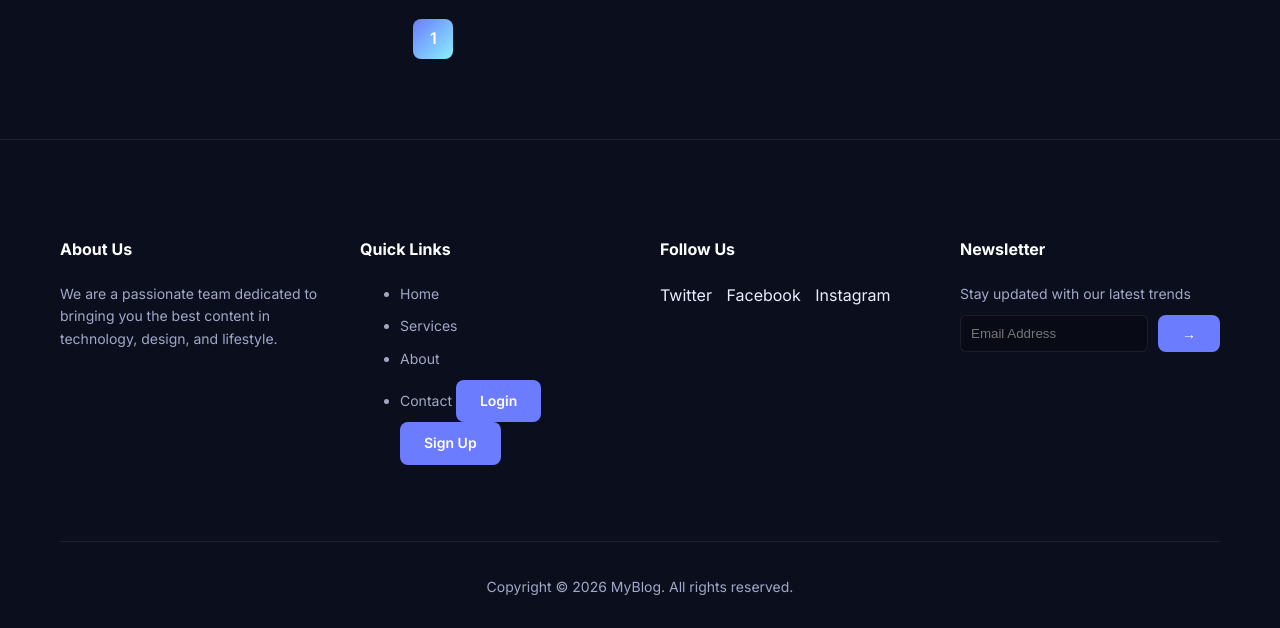
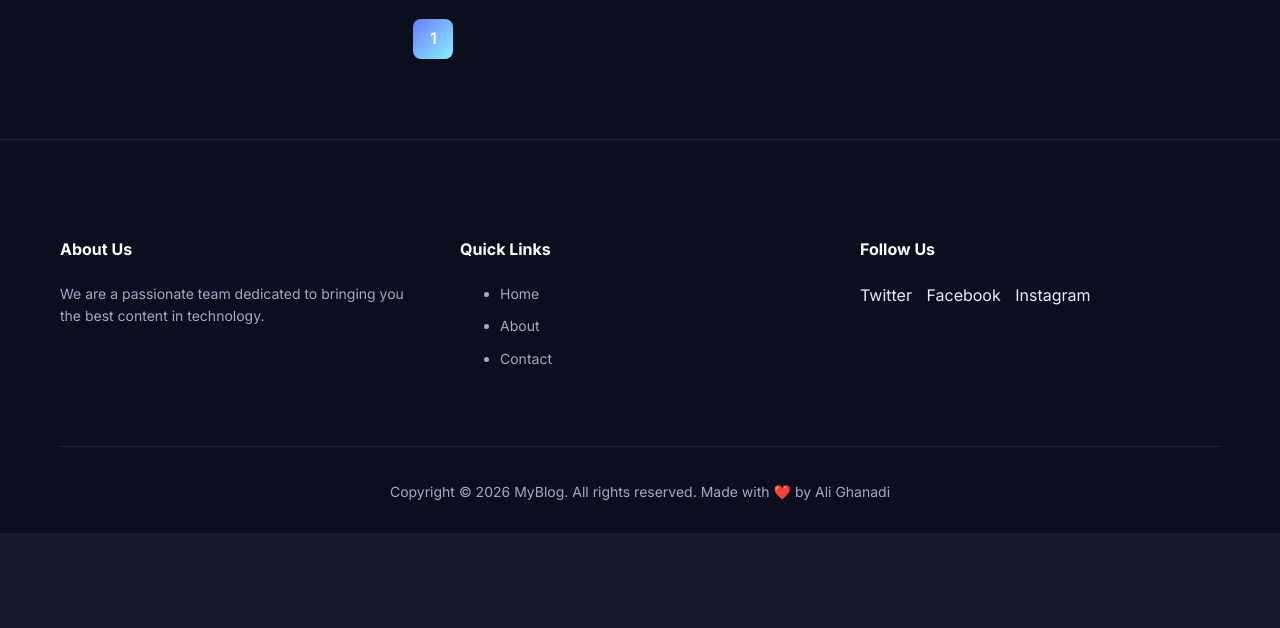
Before and after one commit to AliGhannadi/django-simple-blog, a Django app: page / in a window 1280 px wide. Shown: the part 2320-2948 px from the top of the page. After the commit the page ends 2853 px from the top, so only its background shows below. Run offline with Django 5.2, Linux system fonts and the light colour scheme; data comes from the database, SQL or seed files in the repository; both versions use the stored data as it was after the commit.

Commit message:
Improvements in base.html

```diff
--- a/templates/base.html
+++ b/templates/base.html
@@ -38,10 +38,8 @@
       <div class="container flex between">
         <a href="#" class="brand">My<span>Blog</span></a>
         <div class="nav-menu">
-          <a href="#">Home</a>
-          <a href="#">About</a>
-          <a href="#">Blog</a>
-          <a href="#">Contact</a>
+          <a href="/">Home</a>
+          <a href="{% url 'blog:contact' %}">Contact</a>
           {% if request.user.is_authenticated %}
           <li>Logged in as {{request.user.username}}</li>
           <a href="{% url 'accounts:logout' %}">logout</a>
@@ -61,17 +59,14 @@
       <div class="footer-grid">
         <div>
           <h6>About Us</h6>
-          <p>We are a passionate team dedicated to bringing you the best content in technology, design, and lifestyle.</p>
+          <p>We are a passionate team dedicated to bringing you the best content in technology.</p>
         </div>
         <div>
           <h6>Quick Links</h6>
           <ul>
             <li><a href="#">Home</a></li>
-            <li><a href="#">Services</a></li>
             <li><a href="#">About</a></li>
-            <li><a href="#">Contact</a>
-          <a href="/login/" class="btn">Login</a>
-          <a href="/register/" class="btn">Sign Up</a></li>
+            <li><a href="{% url 'blog:contact' %}">Contact</a>
           </ul>
         </div>
         <div>
@@ -82,17 +77,9 @@
             <a href="#" style="margin-right:10px">Instagram</a>
           </div>
         </div>
-        <div>
-          <h6>Newsletter</h6>
-          <p>Stay updated with our latest trends</p>
-          <div class="search-form">
-            <input type="email" class="search-input" placeholder="Email Address">
-            <button class="btn">→</button>
-          </div>
-        </div>
       </div>
       <div class="footer-bottom">
-        <p>Copyright © 2026 MyBlog. All rights reserved.</p>
+        <p>Copyright © 2026 MyBlog. All rights reserved. Made with ❤️ by <a href="https://github.com/AliGhannadi">Ali Ghanadi</a></p>
       </div>
     </div>
   </footer>
```
Also changed, not shown: db.sqlite3.
